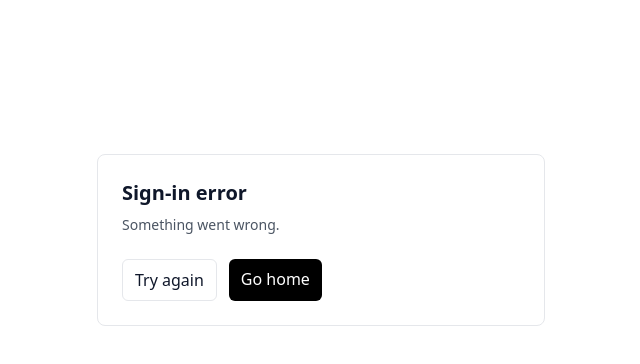
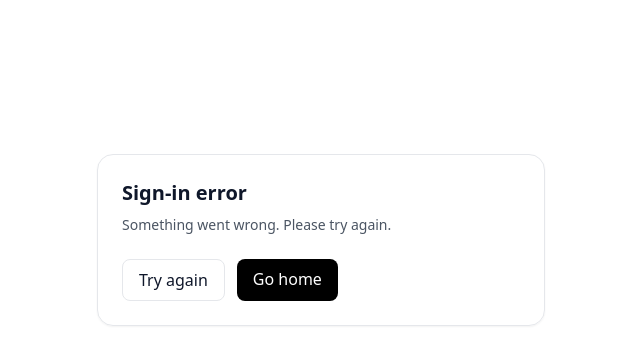
Before and after one commit to jwes9121/jride-clean, a Next.js app: page /auth/error in a window 1280 px wide. Shown: the top 364 px of the page, without its empty margins (319-959 px from the left). Built offline with nearby package versions, Linux system fonts and the light colour scheme.

Commit message:
Update page.tsx

```diff
--- a/app/auth/error/page.tsx
+++ b/app/auth/error/page.tsx
@@ -1,53 +1,54 @@
-"use client";
+// app/auth/error/page.tsx
+'use client';
 
-import { Suspense } from "react";
-import Link from "next/link";
-import { useSearchParams } from "next/navigation";
+import Link from 'next/link';
 
-// Render the part that uses the hook inside Suspense
-function ErrorInner() {
-  const params = useSearchParams();
-  const code = params.get("error") ?? "unknown";
+const messages = {
+  Configuration: 'Auth config issue.',
+  AccessDenied: 'Access denied.',
+  OAuthAccountNotLinked:
+    'To confirm your identity, sign in with the same account you used originally.',
+  OAuthCallback: 'OAuth callback failed.',
+  Callback: 'Sign-in callback failed.',
+  OAuthSignin: 'Error constructing auth request.',
+  EmailSignin: 'Email sign-in failed.',
+  CredentialsSignin: 'Invalid credentials.',
+  SessionRequired: 'Please sign in to continue.',
+  default: 'Something went wrong. Please try again.',
+} as const;
 
-  const friendly =
-    {
-      Configuration: "Auth config issue.",
-      AccessDenied: "Access denied.",
-      OAuthAccountNotLinked:
-        "This Google account is not linked to your email. Try a different sign-in option.",
-      OAuthCallback: "OAuth callback failed.",
-      Callback: "Sign-in callback failed.",
-      OAuthSignin: "OAuth sign-in failed.",
-      EmailSignin: "Email sign-in failed.",
-      CredentialsSignin: "Credentials sign-in failed.",
-      SessionRequired: "Please sign in.",
-      default: "Something went wrong.",
-    }[code as keyof any] ?? "Something went wrong.";
+type ErrorKey = keyof typeof messages;
+
+export default function AuthErrorPage({
+  searchParams,
+}: {
+  searchParams?: { error?: string | string[] };
+}) {
+  // Next.js can give you string or string[]; normalize to a single string
+  const raw = Array.isArray(searchParams?.error)
+    ? searchParams?.error[0]
+    : searchParams?.error;
+
+  // Narrow the value to the keys of `messages`
+  const key = (raw ?? 'default') as ErrorKey;
+
+  const message = messages[key] ?? messages.default;
 
   return (
     <main className="min-h-[60vh] grid place-items-center p-6">
-      <div className="max-w-md w-full rounded-lg border p-6">
+      <div className="max-w-md w-full rounded-2xl border p-6 shadow-sm">
         <h1 className="text-xl font-semibold mb-2">Sign-in error</h1>
-        <p className="text-sm text-gray-600">
-          <span className="font-medium">{friendly}</span>
-          {code !== "unknown" && (
-            <>
-              {" "}
-              <span className="text-gray-500">(code: {code})</span>
-            </>
-          )}
-        </p>
-
-        <div className="mt-6 flex gap-3">
+        <p className="text-sm text-gray-600 mb-6">{message}</p>
+        <div className="flex gap-3">
           <Link
             href="/auth/signin"
-            className="rounded-md px-3 py-2 border bg-white hover:bg-gray-50"
+            className="px-4 py-2 rounded-lg border hover:bg-gray-50"
           >
             Try again
           </Link>
           <Link
             href="/"
-            className="rounded-md px-3 py-2 bg-black text-white hover:opacity-90"
+            className="px-4 py-2 rounded-lg bg-black text-white hover:opacity-90"
           >
             Go home
           </Link>
@@ -56,15 +57,3 @@ function ErrorInner() {
     </main>
   );
 }
-
-// Wrap hook usage in Suspense
-export default function Page() {
-  return (
-    <Suspense fallback={<div className="p-6">Loading…</div>}>
-      <ErrorInner />
-    </Suspense>
-  );
-}
-
-// Prevent static prerender/export issues
-export const dynamic = "force-dynamic";
```
